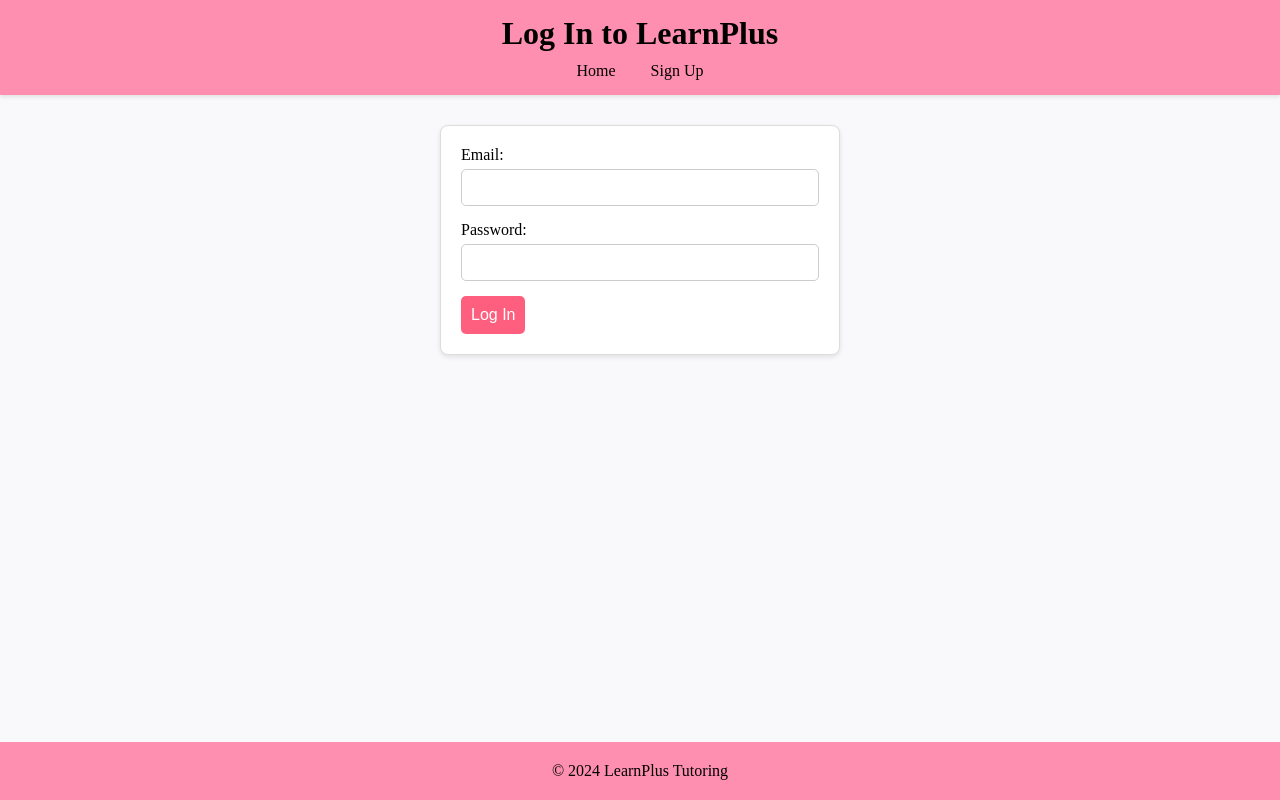
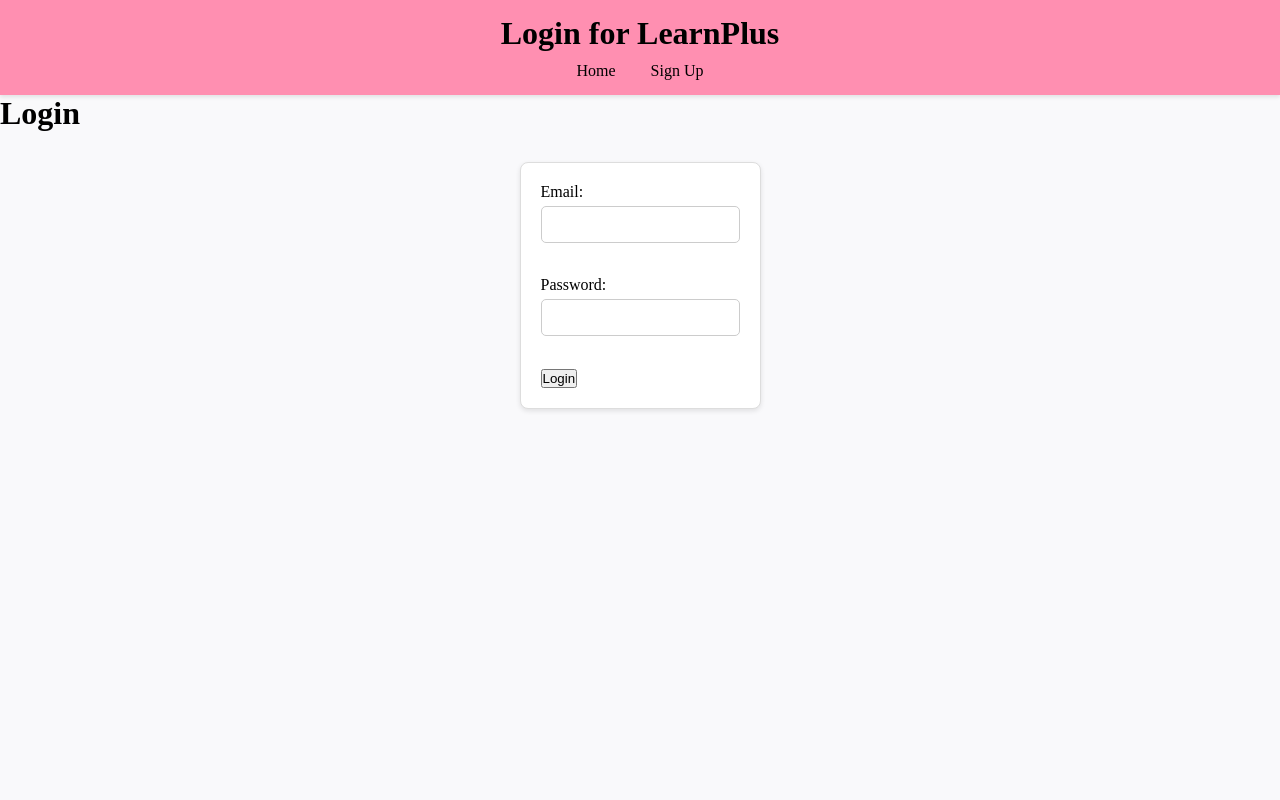
Before and after one commit to Andrew7040/LearnPlus-Tutoring1, a plain HTML site: page login.html in a window 1280 px wide. Drawn offline with Linux system fonts and the light colour scheme.

Commit message:
Update login.html

```diff
--- a/login.html
+++ b/login.html
@@ -3,14 +3,12 @@
 <head>
     <meta charset="UTF-8">
     <meta name="viewport" content="width=device-width, initial-scale=1.0">
-    <title>Log In - LearnPlus Tutoring</title>
+    <title>LearnPlus Tutoring - Login</title>
     <link rel="stylesheet" href="style.css">
-    <script src="verifying.js"></script>
     <script type="module" src="firebaseauth.js"></script>
 </head>
-<body>
 <header>
-        <h1>Log In to LearnPlus</h1>
+    <h1>Login for LearnPlus</h1>
     <nav>
         <ul>
             <li><a href="index.html">Home</a></li>
@@ -18,21 +16,16 @@
         </ul>
     </nav>
 </header>
-    <main>
-        <section>
-            <form onsubmit="return validateLoginForm()">
+<body>
+    <h1>Login</h1>
+    <form id="loginForm">
         <label for="email">Email:</label>
-                <input type="email" id="login-email" name="email" required>
+        <input type="email" id="email" name="email" required><br><br>
 
         <label for="password">Password:</label>
-                <input type="password" id="login-password" name="password" required minlength="6">
+        <input type="password" id="password" name="password" required><br><br>
 
-                <input type="submit" value="Log In">
+        <button type="button" id="submit">Login</button>
     </form>
-        </section>
-    </main>
-    <footer>
-        <p>&copy; 2024 LearnPlus Tutoring</p>
-    </footer>
 </body>
 </html>
```
Lines whose indentation alone changed are shown as unchanged.
